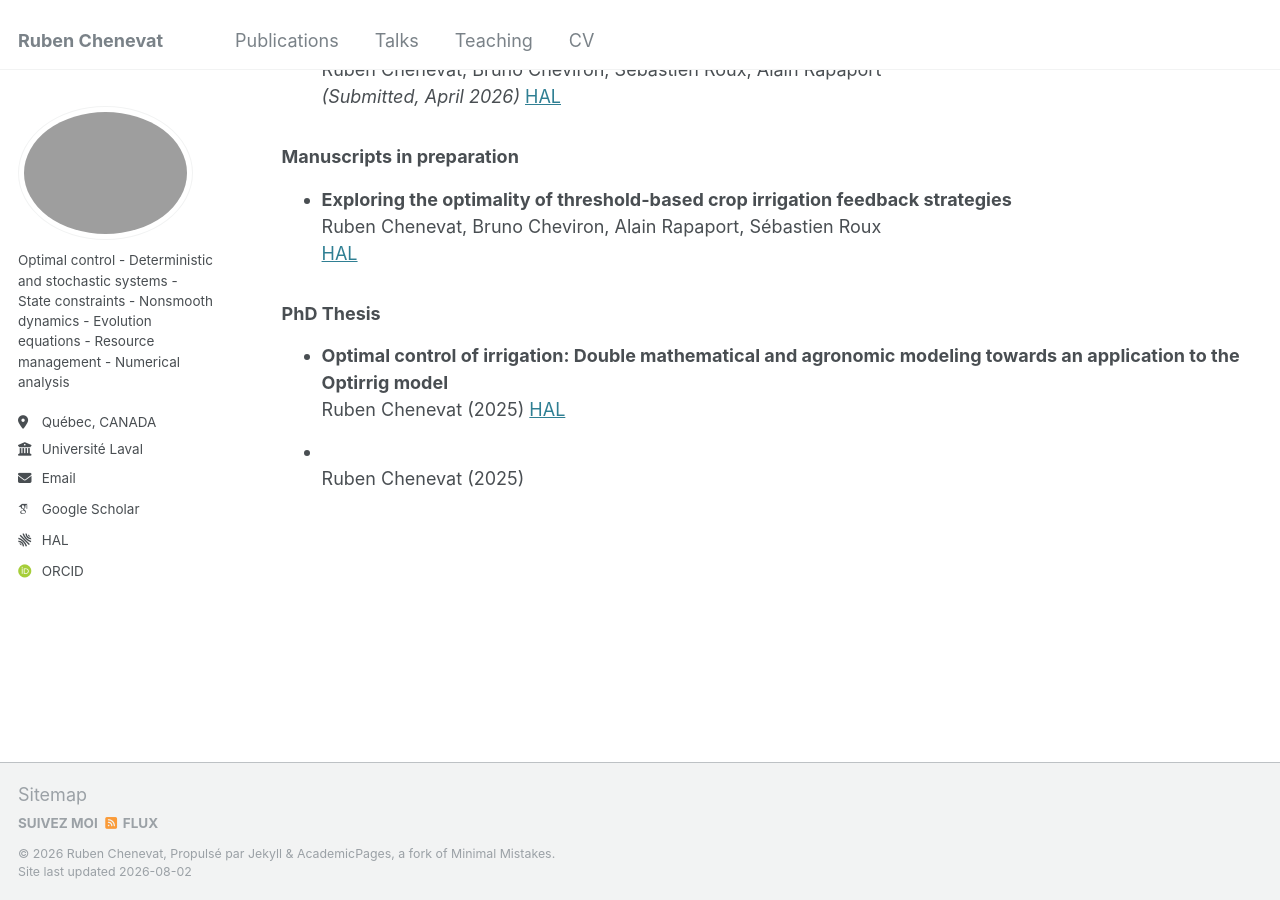
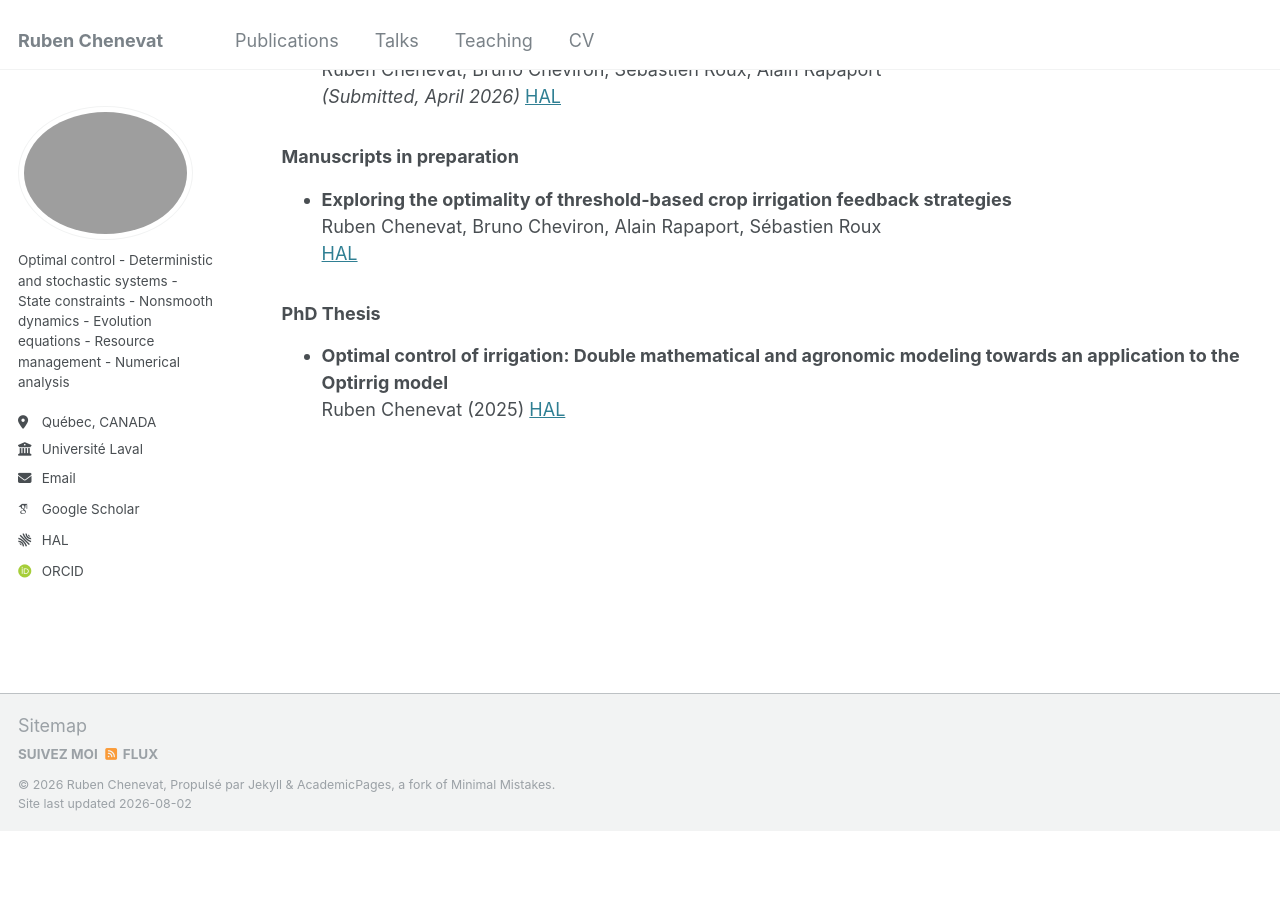
Before and after one commit to rubenchenevat/rubenchenevat.github.io, a Jekyll site: the page built from _pages/publications.html, in a window 1280 px wide and 900 px high, scrolled down 780 px. Built offline with Jekyll 4.4.1, drawn with Linux system fonts in a browser that asks for light colours; some web fonts are replaced; after the commit the page ends 1611 px from its top, so only the background shows below that.

Commit message:
Update publications.html

```diff
--- a/_pages/publications.html
+++ b/_pages/publications.html
@@ -272,19 +272,4 @@ author_profile: true
             </div>
         </details>
     </li>
-    <li>
-        <a href="https://hal.science/tel-05325824" target="_blank"></a><br>
-        Ruben Chenevat (2025)
-    </li>
 </ul>
-
-
-<!--
-<h3>Working papers</h3>
-
-<ul>
-    <li>
-        .....
-    </li>
-</ul>
--->
```
Also changed, not shown: other parts of _pages/publications.html (+1 -1 lines).
